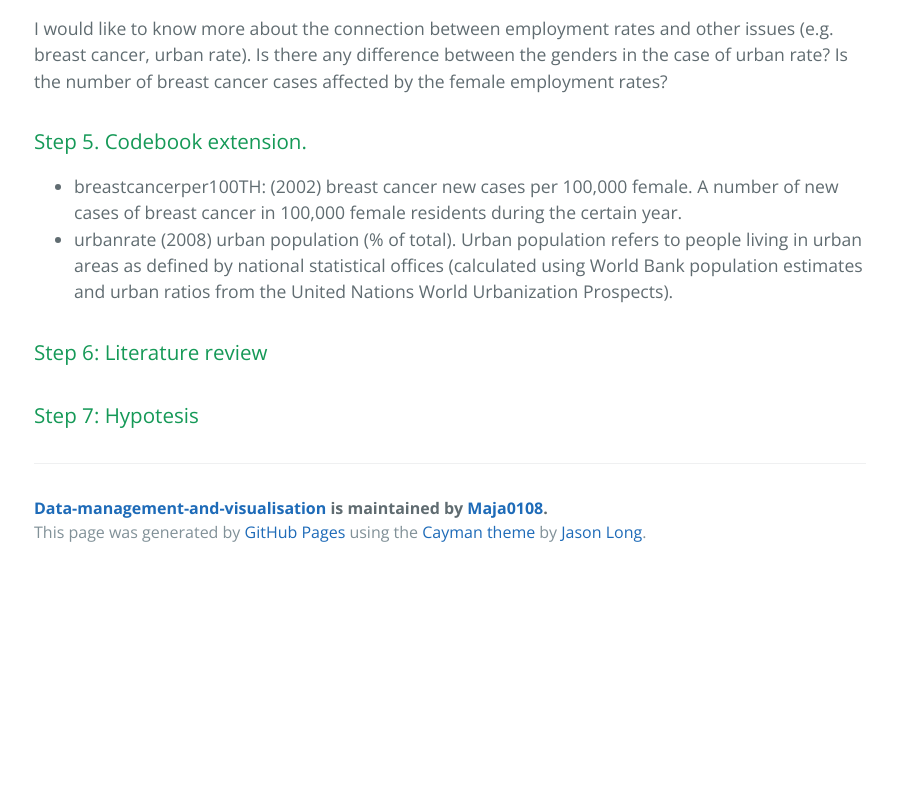
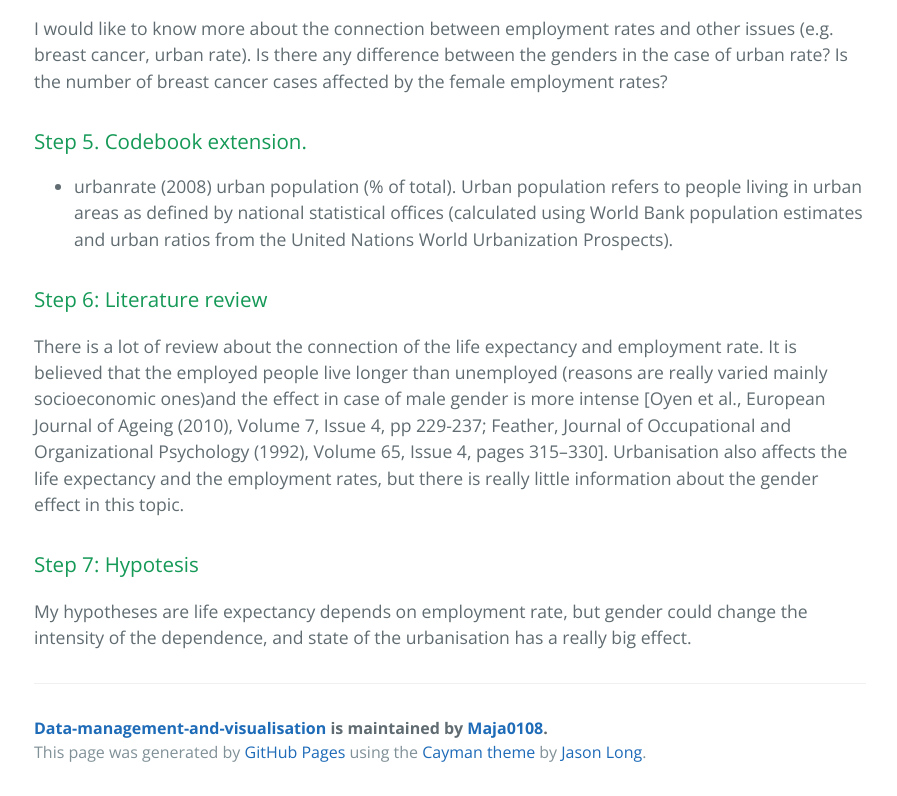
Before and after one commit to Maja0108/Data-Management-and-Visualisation, a plain HTML site: page index.html in a window 1280 px wide. Shown: the part 952-1748 px from the top of the page, without its empty margins (190-1087 px from the left). Before the commit the page ends 1528 px from the top, so only its background shows below. Drawn offline with nearby package versions, Linux system fonts and the light colour scheme.

```diff
--- a/index.html
+++ b/index.html
@@ -47,7 +47,6 @@
 <a id="step-5-codebook-extension" class="anchor" href="#step-5-codebook-extension" aria-hidden="true"><span class="octicon octicon-link"></span></a>Step 5. Codebook extension.</h3>
 
 <ul>
-<li>breastcancerper100TH: (2002) breast cancer new cases per 100,000 female. A number of new cases of breast cancer in 100,000 female residents during the certain year.</li>
 <li>urbanrate (2008) urban population (% of total). Urban population refers to people living in urban areas as defined by
 national statistical offices (calculated using World Bank population estimates and urban ratios from the United Nations World Urbanization Prospects).</li>
 </ul>
@@ -55,8 +54,13 @@
 <h3>
 <a id="step-6-literature-review" class="anchor" href="#step-6-literature-review" aria-hidden="true"><span class="octicon octicon-link"></span></a>Step 6: Literature review</h3>
 
+<p>There is a lot of review about the connection of the life expectancy and employment rate. It is believed that the employed people live longer than unemployed (reasons are really varied mainly socioeconomic ones)and the effect in case of male gender is more intense  [Oyen et al., European Journal of Ageing (2010), Volume 7, Issue 4, pp 229-237; Feather, Journal of Occupational and Organizational Psychology (1992), Volume 65, Issue 4, pages 315–330].
+Urbanisation also affects the life expectancy and the employment rates, but there is really little information about the gender effect in this topic. </p>
+
 <h3>
 <a id="step-7-hypotesis" class="anchor" href="#step-7-hypotesis" aria-hidden="true"><span class="octicon octicon-link"></span></a>Step 7: Hypotesis</h3>
+
+<p>My hypotheses are life expectancy depends on employment rate, but gender could change the intensity of the dependence, and state of the urbanisation has a really big effect. </p>
 
       <footer class="site-footer">
         <span class="site-footer-owner"><a href="https://github.com/Maja0108/Data-Management-and-Visualisation">Data-management-and-visualisation</a> is maintained by <a href="https://github.com/Maja0108">Maja0108</a>.</span>
```
Also changed, not shown: params.json (+1 -1 lines).
